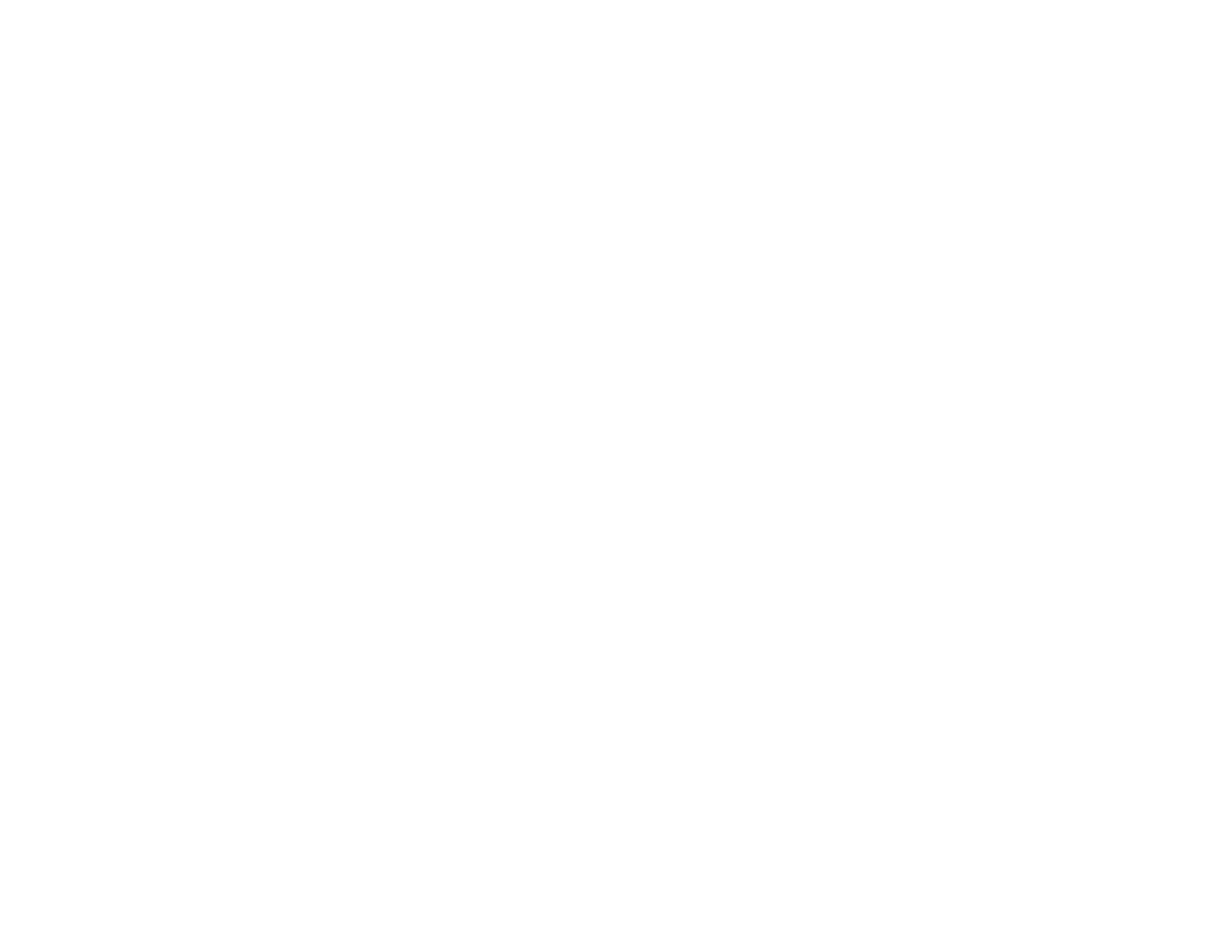
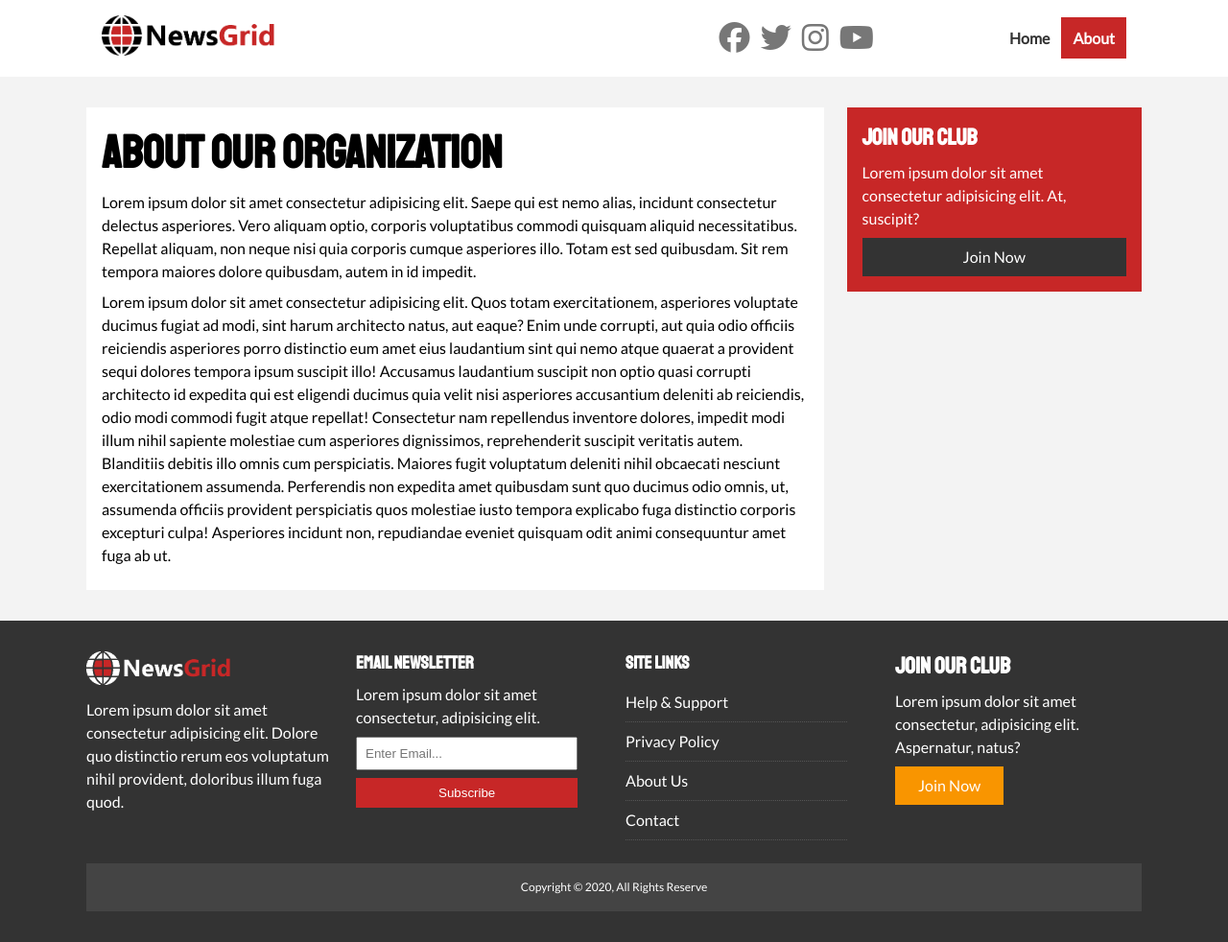
Before and after one commit to alexey-varnavsky/newsgrid, a website: page about.html in a window 1280 px wide. Shown: the whole page at 96% size. Before the commit the page ends 800 px from the top, so only its background shows below. Drawn offline with Linux system fonts and the light colour scheme.

Commit message:
Added About and Article page

```diff
--- a/about.html
+++ b/about.html
@@ -0,0 +1,83 @@
+<!DOCTYPE html>
+<html lang="en">
+<head>
+  <meta charset="UTF-8">
+  <meta name="viewport" content="width=device-width, initial-scale=1.0">
+  <script src="https://kit.fontawesome.com/8dd78a6468.js" crossorigin="anonymous"></script>
+  <link href="https://fonts.googleapis.com/css?family=Lato|Staatliches&display=swap" rel="stylesheet">
+  <link rel="stylesheet" href="./css/style.css">
+  <link rel="stylesheet" media="screen and (max-width: 768px)" href="./css/mobile.css">
+  <link rel="shortcut icon" type="image/x-icon" href="favicon.ico">
+  <title>NewsGrid | About</title>
+</head>
+<body>
+  <nav id="main-nav">
+    <div class="container">
+      <a href="index.html"><img src="img/logo.png" alt="NewsGrid" class="logo"></a>
+      <div class="social">
+        <a href="http://facebook.com" target="_blank"><i class="fab fa-facebook fa-2x"></i></a>
+        <a href="http://twitter.com" target="_blank"><i class="fab fa-twitter fa-2x"></i></a>
+        <a href="http://instagram.com" target="_blank"><i class="fab fa-instagram fa-2x"></i></a>
+        <a href="http://youtube.com" target="_blank"><i class="fab fa-youtube fa-2x"></i></a>
+      </div>
+      <ul>
+        <li><a href="index.html">Home</a></li>
+        <li><a class="current" href="about.html">About</a></li>
+      </ul>
+    </div>
+  </nav>
+
+  <section id="about">
+    <div class="container">
+      <div class="page-container">
+        <article class="card">
+          <h1 class="l-heading">About Our Organization</h1>
+          <p>Lorem ipsum dolor sit amet consectetur adipisicing elit. Saepe qui est nemo alias, incidunt consectetur delectus asperiores. Vero aliquam optio, corporis voluptatibus commodi quisquam aliquid necessitatibus. Repellat aliquam, non neque nisi quia corporis cumque asperiores illo. Totam est sed quibusdam. Sit rem tempora maiores dolore quibusdam, autem in id impedit.</p>
+          <p>Lorem ipsum dolor sit amet consectetur adipisicing elit. Quos totam exercitationem, asperiores voluptate ducimus fugiat ad modi, sint harum architecto natus, aut eaque? Enim unde corrupti, aut quia odio officiis reiciendis asperiores porro distinctio eum amet eius laudantium sint qui nemo atque quaerat a provident sequi dolores tempora ipsum suscipit illo! Accusamus laudantium suscipit non optio quasi corrupti architecto id expedita qui est eligendi ducimus quia velit nisi asperiores accusantium deleniti ab reiciendis, odio modi commodi fugit atque repellat! Consectetur nam repellendus inventore dolores, impedit modi illum nihil sapiente molestiae cum asperiores dignissimos, reprehenderit suscipit veritatis autem. Blanditiis debitis illo omnis cum perspiciatis. Maiores fugit voluptatum deleniti nihil obcaecati nesciunt exercitationem assumenda. Perferendis non expedita amet quibusdam sunt quo ducimus odio omnis, ut, assumenda officiis provident perspiciatis quos molestiae iusto tempora explicabo fuga distinctio corporis excepturi culpa! Asperiores incidunt non, repudiandae eveniet quisquam odit animi consequuntur amet fuga ab ut.</p>
+        </article>
+
+        <aside class="card bg-primary">
+          <h2>Join Our Club</h2>
+          <p>Lorem ipsum dolor sit amet consectetur adipisicing elit. At, suscipit?</p>
+          <a href="#" class="btn btn-dark btn-block">Join Now</a>
+        </aside>
+      </div>
+    </div>
+  </section>
+
+  <!-- Footer -->
+  <footer id="main-footer" class="py-2">
+    <div class="container footer-container">
+      <div>
+        <img src="img/logo_light.png" alt="NewsGrid">
+        <p>Lorem ipsum dolor sit amet consectetur adipisicing elit. Dolore quo distinctio rerum eos voluptatum nihil provident, doloribus illum fuga quod.</p>
+      </div>
+      <div>
+        <h3>Email NewsLetter</h3>
+        <p>Lorem ipsum dolor sit amet consectetur, adipisicing elit.</p>
+        <form>
+          <input type="email" placeholder="Enter Email...">
+          <input type="submit" value="Subscribe" class="btn btn-primary">
+        </form>
+      </div>
+      <div>
+        <h3>Site Links</h3>
+        <ul class="list">
+          <li><a href="#">Help & Support</a></li>
+          <li><a href="#">Privacy Policy</a></li>
+          <li><a href="#">About Us</a></li>
+          <li><a href="#">Contact</a></li>
+        </ul>
+      </div>
+      <div>
+        <h2>Join Our Club</h2>
+        <p>Lorem ipsum dolor sit amet consectetur, adipisicing elit. Aspernatur, natus?</p>
+        <a href="#" class="btn btn-secondary">Join Now</a>
+      </div>
+      <div>
+        <p>Copyright &copy; 2020, All Rights Reserve</p>
+      </div>
+    </div>
+  </footer>
+</body>
+</html>
--- a/css/style.css
+++ b/css/style.css
@@ -58,12 +58,13 @@ h1, h2, h3, h4, h5, h6 {
 .category {
   display: inline-block;
   color: #fff;
-  font-size: .55rem;
+  font-size: 0.55rem;
   text-transform: uppercase;
-  padding: 0.4rem 0.6rem;
+  padding: 0.5rem 0.6rem 0.4rem 0.6rem;
   border-radius: 15px;
   margin-bottom: 0.5rem;
 }
+
 
 .category-sports { background: var(--sports-color); }
 .category-ent { background: var(--ent-color); }
@@ -133,6 +134,10 @@ h1, h2, h3, h4, h5, h6 {
 .p-2 { padding: 2rem }
 .p-3 { padding: 3rem }
 
+.l-heading {
+  font-size: 3rem;
+}
+
 .list li {
   padding: .5rem 0;
   border-bottom: #555 dotted 1px;
@@ -141,6 +146,18 @@ h1, h2, h3, h4, h5, h6 {
 
 .list li a:hover {
   color: var(--primary-color) !important;
+}
+
+/* Inner page grid container */
+.page-container {
+  display: grid;
+  grid-template-columns: 5fr 2fr;
+  margin: 2rem 0;
+  grid-gap: 1.5rem;
+}
+
+.page-container > *:first-child {
+  grid-row: 1 / span 3;
 }
 
 
@@ -247,6 +264,18 @@ h1, h2, h3, h4, h5, h6 {
   grid-column: 2 / span 2;
 }
 
+#article .meta {
+  display: flex;
+  justify-content: space-between;
+  align-items: center;
+  background: #eee;
+  padding: 0.5rem;
+}
+
+#article .meta .category {
+  margin-top: 0.4rem;
+}
+
 /* Footer */
 #main-footer {
   background: var(--dark-color);
```
Also changed, not shown: article.html (+101 -0 lines), index.html (+2 -2 lines).
